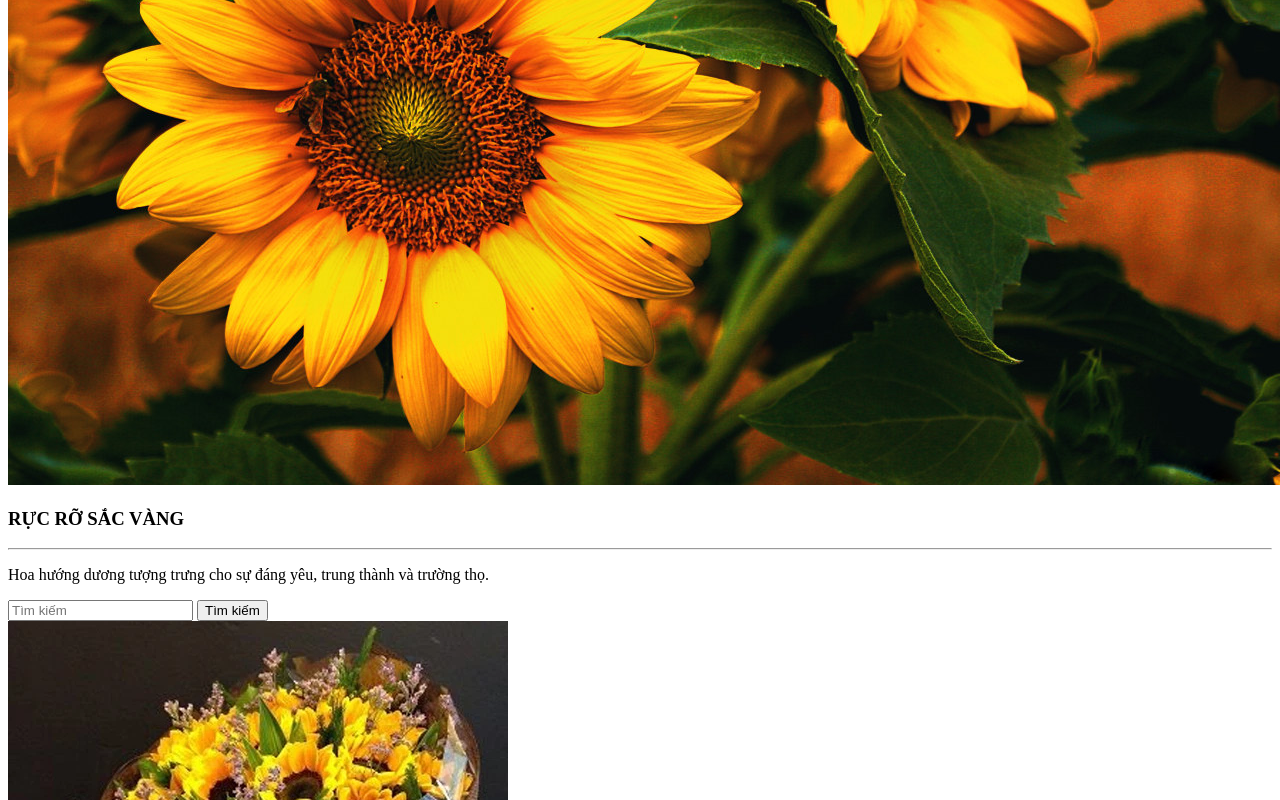
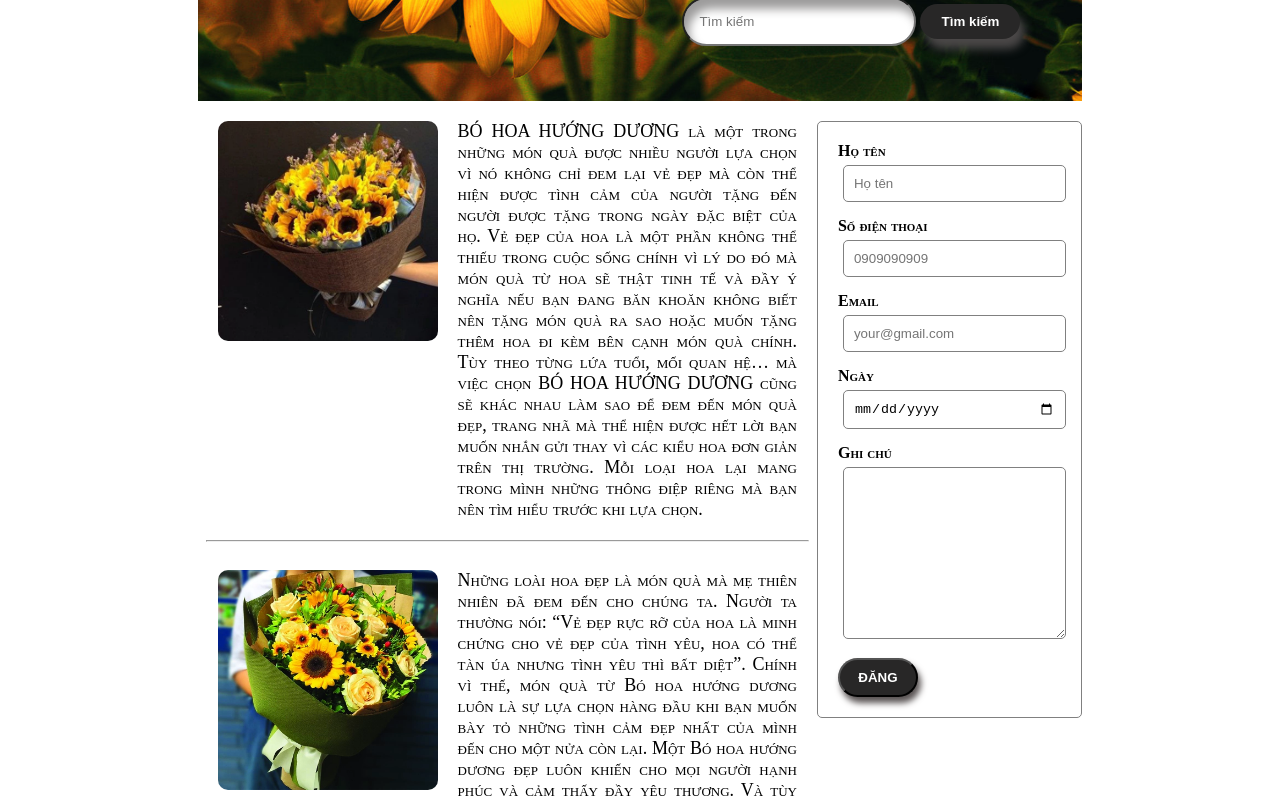
Before and after one commit to huynhthaongh040604/HTML5, a plain HTML site: page index.html in a window 1280 px wide. Shown: the part 760-1560 px from the top of the page. Drawn offline with Linux system fonts and the light colour scheme; the site is published under a folder, as on GitHub Pages, so addresses that start at the root find nothing.

Commit message:
Update index.html

```diff
--- a/index.html
+++ b/index.html
@@ -6,12 +6,12 @@
           content="width=device-width, user-scalable=no, initial-scale=1.0, maximum-scale=1.0, minimum-scale=1.0">
     <meta http-equiv="X-UA-Compatible" content="ie=edge">
     <title>Document</title>
-    <link rel="stylesheet" href="/css/style.css">
+    <link rel="stylesheet" href="css/style.css">
 </head>
 <body>
  <div class="container">
     <header>
-        <img src="./img/background-header.jpg" alt="">
+        <img src="img/background-header.jpg" alt="">
         <nav>
             <ul>
                 <li><a href="#">Trang chủ</a></li>
@@ -23,7 +23,7 @@
         </nav>
     </header>
     <section class="banner">
-        <img src="./img/banner.jpg" alt="">
+        <img src="img/banner.jpg" alt="">
         <section class="title">
             <h1>RỰC RỠ SẮC VÀNG
             </h1>
@@ -38,7 +38,7 @@
     <section class="main">
         <article>
             <section class="infor-1">
-                <img src="./img/huongduong1.webp" alt="">
+                <img src="img/huongduong1.webp" alt="">
                 <p>BÓ HOA HƯỚNG DƯƠNG là một trong những món quà được nhiều người lựa chọn vì nó không chỉ đem lại
                     vẻ đẹp mà còn thể hiện được tình cảm của người tặng đến người được tặng trong ngày đặc biệt của
                     họ. Vẻ đẹp của hoa là một phần không thể thiếu trong cuộc sống chính vì lý do đó mà món quà từ
@@ -50,7 +50,7 @@
             </section>
             <hr>
             <section class="infor-1">
-                <img src="./img/huongduong2.webp" alt="">
+                <img src="img/huongduong2.webp" alt="">
                 <p>
                     Những loài hoa đẹp là món quà mà mẹ thiên nhiên đã đem đến cho chúng ta. Người ta thường nói:
                     “Vẻ đẹp rực rỡ của hoa là minh chứng cho vẻ đẹp của tình yêu, hoa có thể tàn úa nhưng tình yêu
```
